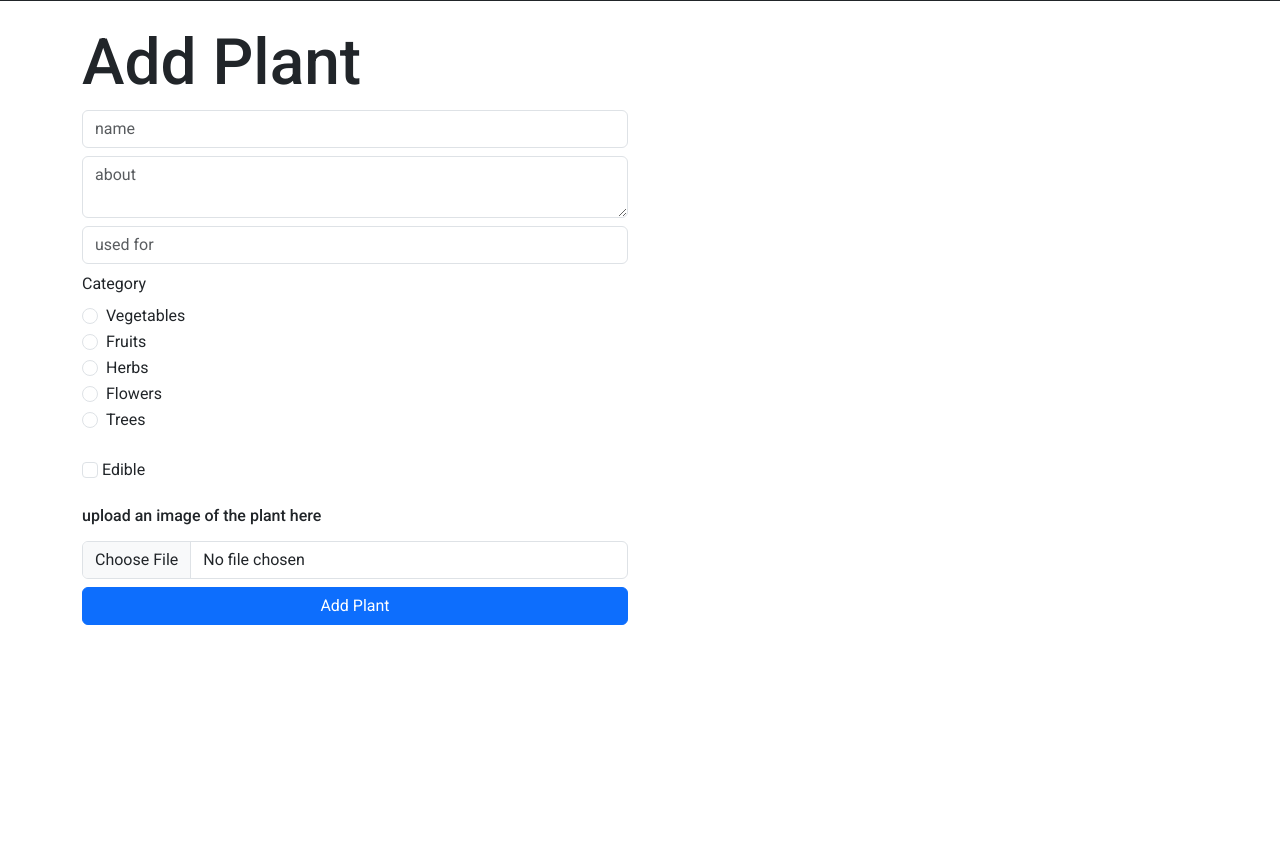
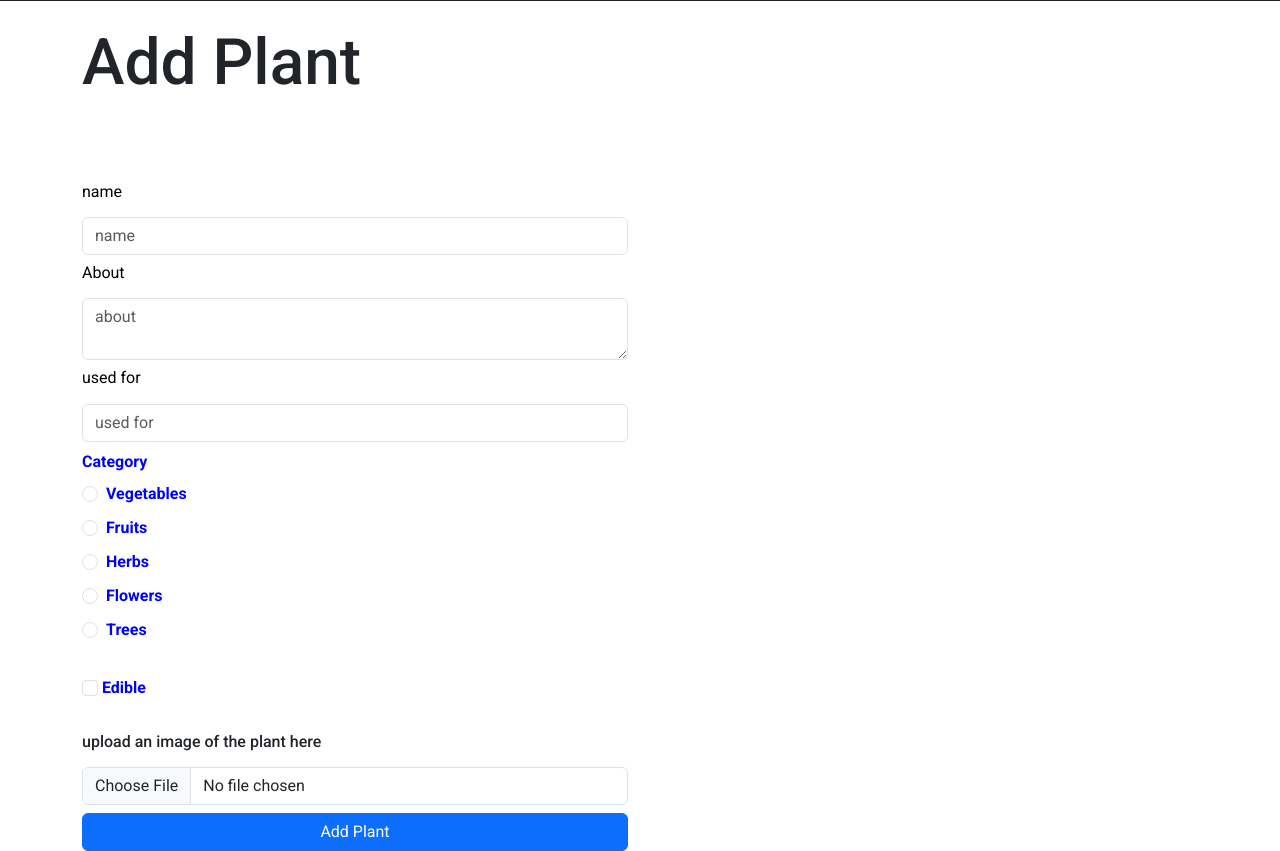
Before and after one commit to T-Python-June-24/LAB-ORM-PLANTEER-1, a Django app: page /plants/new/ in a window 1280 px wide. Shown: the part 113-964 px from the top of the page. Before the commit the page ends 738 px from the top, so only its background shows below. Run offline with Django 5.2, Linux system fonts and the light colour scheme.

Commit message:
added labels to (update and add )

```diff
--- a/Planteer/main/static/css/main.css
+++ b/Planteer/main/static/css/main.css
@@ -105,3 +105,15 @@ input[type="search"]{
 .top-nav a {
     padding: 0px !important;
 }
+
+label {
+    color: blue; /* Set label color to blue */
+    font-size: 1rem; /* Adjust font size as needed */
+    font-weight: bold; /* Make label text bold */
+    margin-bottom: 0.5rem; /* Add some space below the label */
+}
+
+/* Enhance label visibility in dark mode */
+body.dark label {
+    color: lightblue; /* Lighter color for better visibility in dark mode */
+}
--- a/Planteer/plants/templates/plants/add_plant.html
+++ b/Planteer/plants/templates/plants/add_plant.html
@@ -3,6 +3,19 @@
 {% block title %} add plant{% endblock %}
 
 {% block content %}
+<style>
+        h1{
+        margin-bottom: 5rem;
+
+    }
+    label h5{
+    color:black;
+    font-size: 1rem;
+    font-weight: 400;
+    margin-bottom: 0rem;
+    font-family: "Roboto", sans-serif;
+}
+</style>
 <h1>Add Plant</h1>
 
 <div class="row">
@@ -11,8 +24,13 @@
 
         <form class="d-flex flex-column gap-2" action="{% url 'plants:add_plant' %}" method="post" enctype="multipart/form-data">
             {% csrf_token %}
+            <label for="name" class="form-label"><h5>name</h5></label>
             <input type="text" placeholder="name" name="name" class="form-control" />
+
+            <label for="about" class="form-label"><h5>About</h5></label>
             <textarea placeholder="about" name="about" class="form-control"></textarea>
+
+            <label for="used_for" class="form-label"><h5>used for</h5></label>
             <input type="text" placeholder="used for" name="used_for" class="form-control" />
 
             <div class="mb-3">
```
Also changed, not shown: Planteer/plants/templates/plants/update_plant.html (+19 -1 lines).
